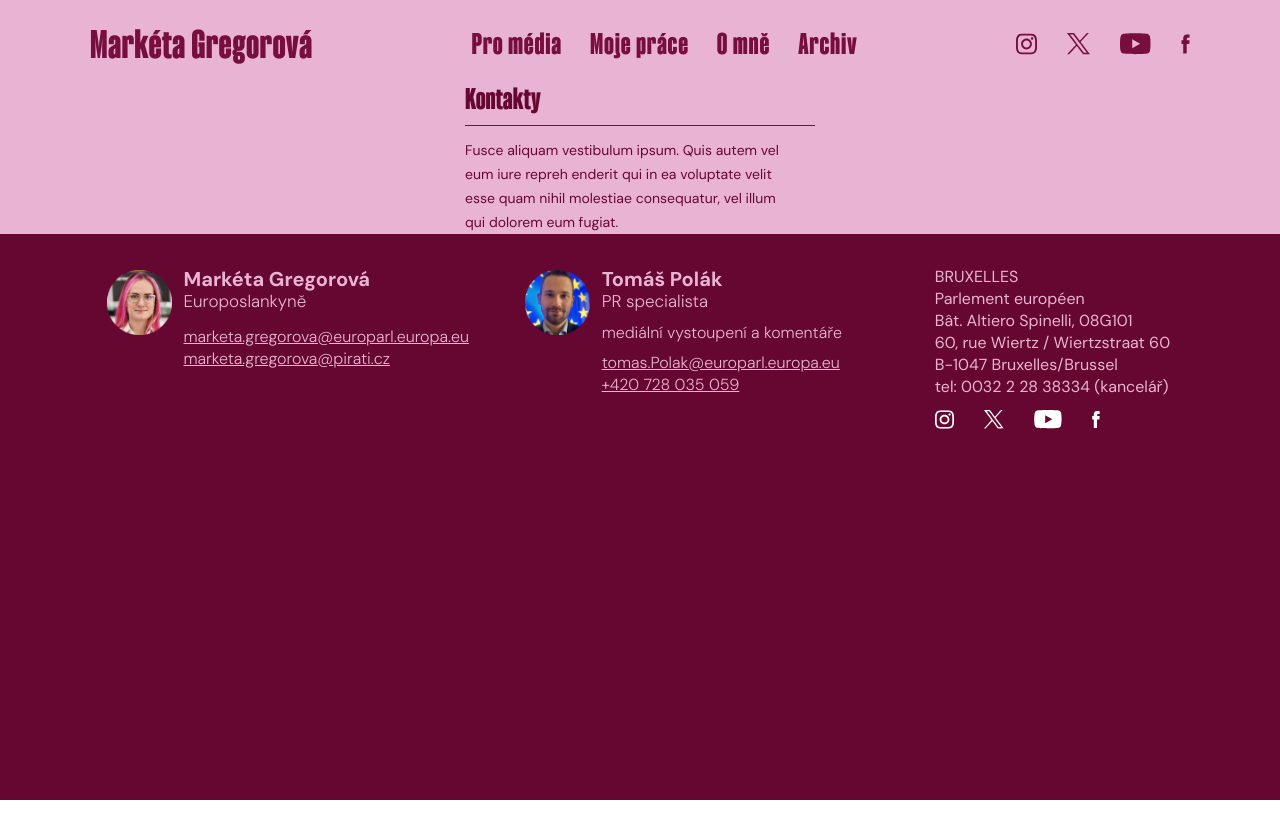
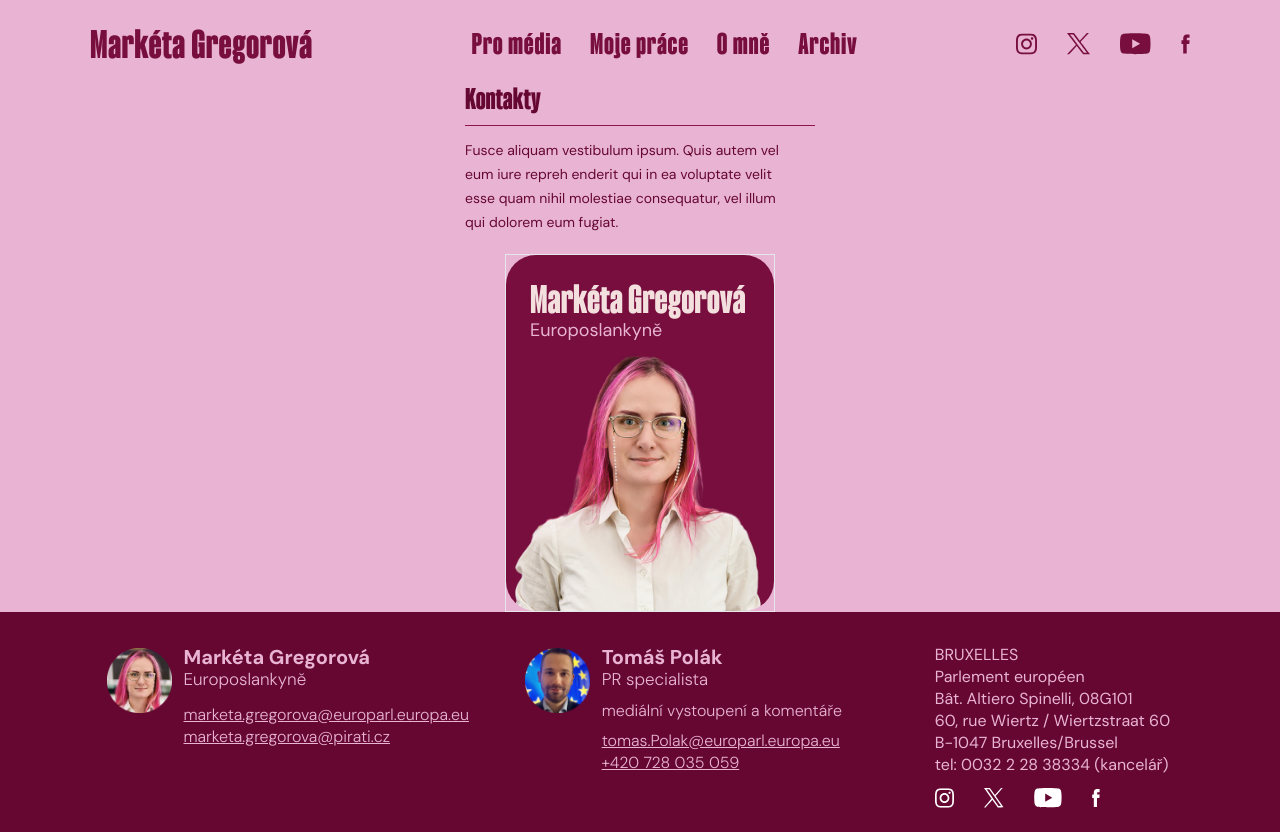
Before and after one commit to caroluxurians/mgreg, a Next.js app: page /pro-media in a window 1280 px wide. Before the commit the page ends 800 px from the top, so only its background shows below. Built offline with nearby package versions, Linux system fonts and the light colour scheme.

Commit message:
contact card init

```diff
--- a/app/globals.css
+++ b/app/globals.css
@@ -8,7 +8,7 @@
   /* footer, ÚVODNÍ ODSTAVCE & ODSTAVCE */
   --color-medium-pink: #770E3D;
   /* nadpisy, ÚVODNÍ ODSTAVCE & ODSTAVCE, podtřžítka, ikony socek */
-  --color-red-hue-pink: #8F134C;
+  --color-red-pink: #8F134C;
   /* bonusová reddish pink pro lineární oddělovače ale rozhodně ne všechny*/
   --color-beige: #F4DFDF;
   --breakpoint-3xl: 1920px;
--- /dev/null
+++ b/app/pro-media/MarketaContactCard.tsx
@@ -0,0 +1,26 @@
+import Image from "next/image";
+
+const MarketaContactCard = () => {
+  return (
+    <div className="flex w-[270px] h-auto relative border mx-auto">
+      <Image
+        src="/marketa-contact-card.png"
+        height={432}
+        width={325}
+        alt="Markéta kontaktní karta"
+        unoptimized
+        className="rounded-[30px] w-full h-auto"
+      />
+      <div className="absolute top-6 left-6 flex flex-col">
+        <div className="font-heading text-beige text-[40px]/[40px]">
+          Markéta Gregorová
+        </div>
+        <div className="text-light-pink text-[18px]/[22px]">
+          Europoslankyně
+        </div>
+      </div>
+    </div>
+  );
+};
+
+export default MarketaContactCard;
--- a/app/pro-media/page.tsx
+++ b/app/pro-media/page.tsx
@@ -1,5 +1,6 @@
 import Header from "../components/Header";
 import HeaderMobile from "../components/HeaderMobile";
+import MarketaContactCard from "./MarketaContactCard";
 
 const ProMedia = () => {
   return (
@@ -10,15 +11,18 @@ const ProMedia = () => {
       />
       <main className="flex flex-col">
         <div className="w-[350px] mx-auto">
-          <div className="border-b border-medium-pink mb-3">
+          <div className="border-b border-red-pink mb-3">
             <h2 className="font-heading text-[30px] mt-3 pb-1">Kontakty</h2>
           </div>
-          <div className=" text-[14px]/[24px]">
+          <div className="text-[14px]/[24px] mb-5">
             Fusce aliquam vestibulum ipsum. Quis autem vel<br />
             eum iure repreh enderit qui in ea voluptate velit<br />
             esse quam nihil molestiae consequatur, vel illum<br />
             qui dolorem eum fugiat.<br />
           </div>
+
+          <MarketaContactCard />
+
         </div>
 
       </main>
```
Also changed, not shown: public/marketa-contact-card.png (added), public/tomas-contact-card.png (added).
